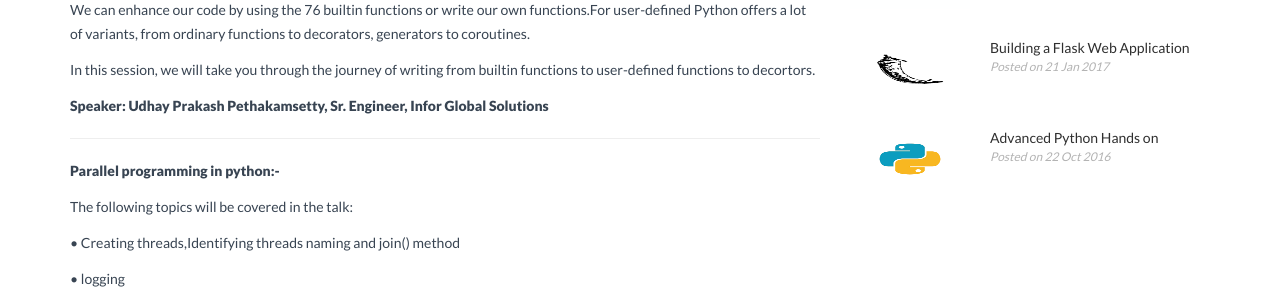
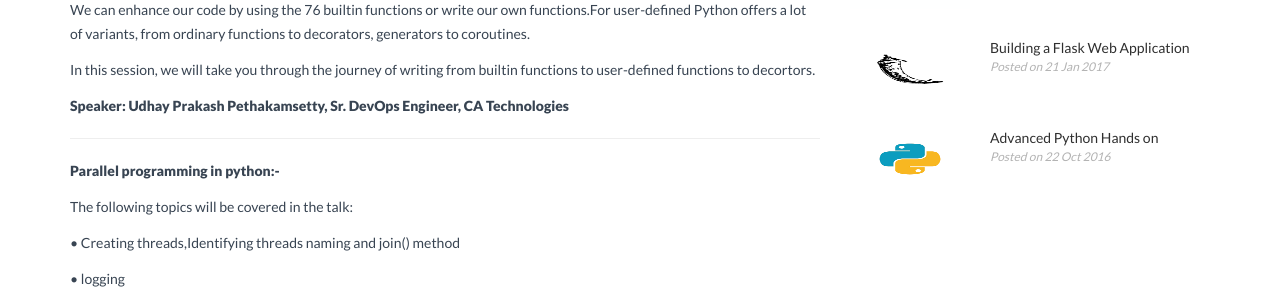
Before and after one commit to HydPy/HydPy, a Jekyll site: the page built from _posts/2017-03-25-lighting-talks-functional-programming.markdown, in a window 1280 px wide. Shown: the part 830-1120 px from the top of the page. Built offline with Jekyll 4.4.1, drawn with Linux system fonts in a browser that asks for light colours; nearby versions of some CDN libraries.

Commit message:
Update the speaker profile

```diff
--- a/_posts/2017-03-25-lighting-talks-functional-programming.markdown
+++ b/_posts/2017-03-25-lighting-talks-functional-programming.markdown
@@ -25,7 +25,7 @@ We can enhance our code by using the 76 builtin functions or write our own funct
 
 In this session, we will take you through the journey of writing from builtin functions to user-defined functions to decortors.
 
-<b>Speaker:  Udhay Prakash Pethakamsetty, Sr. Engineer, Infor Global Solutions</b>
+<b>Speaker:  Udhay Prakash Pethakamsetty, Sr. DevOps Engineer, CA Technologies</b>
 
 -------------------------------------------------------
 <b>Parallel programming in python:- </b>
```
